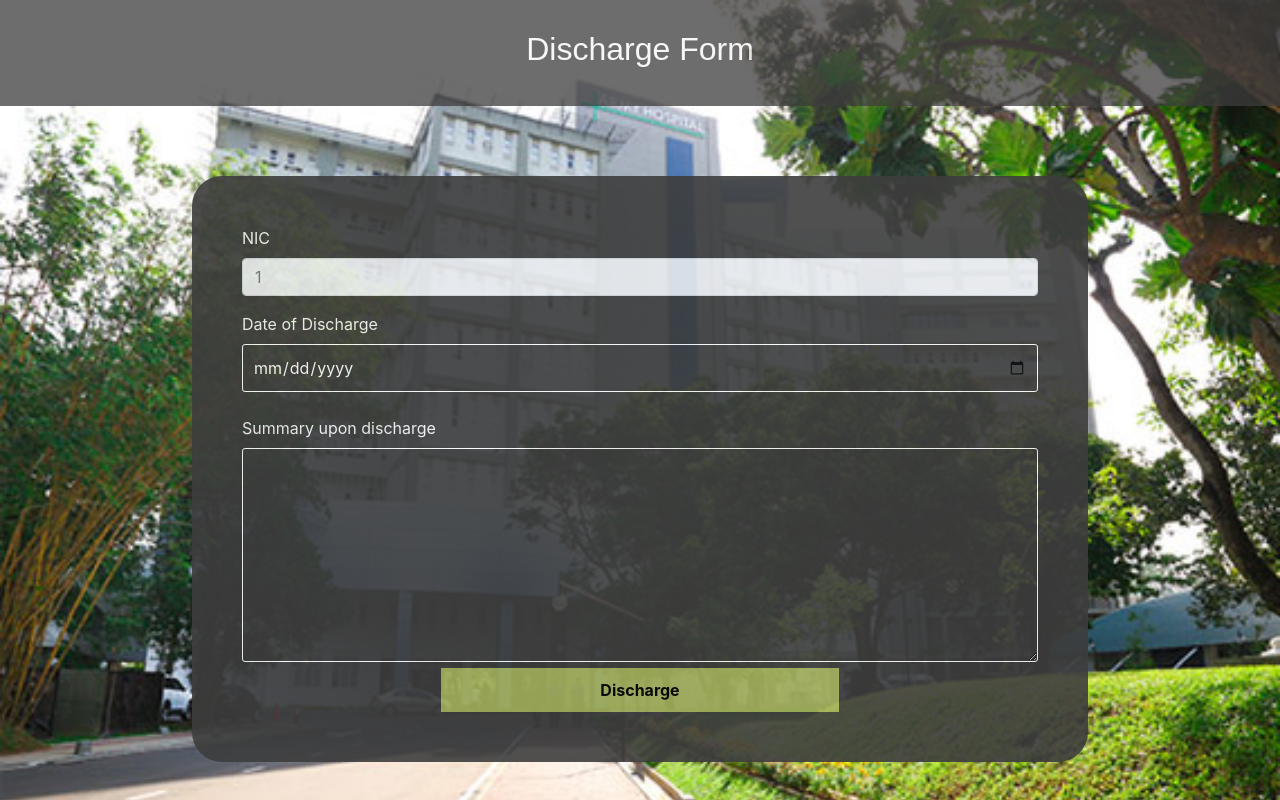
After one commit to Thushani-Jayasekera/IESL_ROBOGAMES_wall_following_virtual_robot, a PHP site: page /Patients/dischargeForm.php in a window 1280 px wide. The commit adds this page. Run offline with PHP 8.4, Linux system fonts and the light colour scheme; the visitor is signed in with stand-in values (Sample User, id 1).

Commit message:
Discharge form

```diff
--- a/Patients/classes/patientcontr.class.php
+++ b/Patients/classes/patientcontr.class.php
@@ -33,6 +33,10 @@ class PatientContr extends PatientModel{
   public function createLabTestsRequests($nic, $serializedBasicECGRequest){
     $this->setLabTestsRequests($nic, $serializedBasicECGRequest);
   }
+  public function addDischarge($nic, $doa, $dischargeDate, $summary){
+    $this->setDischarge($nic, $doa, $dischargeDate, $summary);
+  }
+
 
 
 }
--- /dev/null
+++ b/Patients/dischargeForm.php
@@ -0,0 +1,41 @@
+<!DOCTYPE html>
+<html lang="en" dir="ltr">
+  <head>
+    <meta charset="utf-8">
+    <title>Discharge Form</title>
+    <link rel="stylesheet" href="css/signup.css">
+    <script src="https://code.jquery.com/jquery-3.3.1.slim.min.js" integrity="sha384-q8i/X+965DzO0rT7abK41JStQIAqVgRVzpbzo5smXKp4YfRvH+8abtTE1Pi6jizo" crossorigin="anonymous"></script>
+    <script src="https://cdnjs.cloudflare.com/ajax/libs/popper.js/1.14.7/umd/popper.min.js" integrity="sha384-UO2eT0CpHqdSJQ6hJty5KVphtPhzWj9WO1clHTMGa3JDZwrnQq4sF86dIHNDz0W1" crossorigin="anonymous"></script>
+    <link rel="stylesheet" href="https://stackpath.bootstrapcdn.com/bootstrap/4.4.1/css/bootstrap.min.css" integrity="sha384-Vkoo8x4CGsO3+Hhxv8T/Q5PaXtkKtu6ug5TOeNV6gBiFeWPGFN9MuhOf23Q9Ifjh" crossorigin="anonymous">
+    <script src="https://stackpath.bootstrapcdn.com/bootstrap/4.4.1/js/bootstrap.min.js" integrity="sha384-wfSDF2E50Y2D1uUdj0O3uMBJnjuUD4Ih7YwaYd1iqfktj0Uod8GCExl3Og8ifwB6" crossorigin="anonymous"></script>
+
+  </head>
+  <body>
+    <header>
+      <h2>Discharge Form</h2>
+    </header>
+    <div class="form">
+      <form action="includes/dischargeForm.inc.php" method="post">
+        <fieldset disabled>
+          <div class="form-group">
+            <label for="nic">NIC</label>
+            <?php
+            session_start();
+            $nic = $_SESSION['nic'];
+            echo '<input type="text" id="nic" class="form-control" placeholder="'.$nic.'">';
+            ?>
+          </div>
+        </fieldset>
+        <label for="dof">Date of Discharge</label>
+        <input id='dof' type="date" name="dischargeDate"><br><br>
+        <label for="summary">Summary upon discharge</label>
+        <textarea id = 'summary' name="summary" rows="8" cols="80"></textarea>
+        <button type="submit" name="button">Discharge</button>
+
+      </form>
+
+    </div>
+
+  </body>
+
+</html>
--- a/Patients/oldVisits.php
+++ b/Patients/oldVisits.php
@@ -23,7 +23,7 @@
      <table class='content-table' border='1'>
        <thead>
 
-       <tr> <th>Date of Admission</th><th>Reason for admission</th><th>Medical History</th><th>Current medications</th><th>Doctor</th><th>Ward</th></tr>
+       <tr> <th>Date of Admission</th><th>Reason for admission</th><th>Medical History</th><th>Current medications</th><th>Doctor</th><th>Ward</th><th>Date of Discharge</th><th>Summary upon Discharge</th></tr>
       </thead>
       <tbody>
 
@@ -39,8 +39,10 @@
           $cm = $result['cm'];
           $doctor = $result['doctor'];
           $ward = $result['ward'];
+          $dischargeDate = $result['discharge_date'];
+          $dischargeSummary = $result['discharge_summary'];
           echo "<tr>
-            <td>$doa</td><td>$reason</td><td>$history</td><td>$cm</td><td>$doctor</td><td>$ward</td>
+            <td>$doa</td><td>$reason</td><td>$history</td><td>$cm</td><td>$doctor</td><td>$ward</td><td>$dischargeDate</td><td>$dischargeSummary</td>
           </tr>";
         }
       ?>
```
Also changed, not shown: Patients/classes/discharge.class.php (added, +29 -0 lines), Patients/classes/patientmodel.class.php (+11 -5 lines), Patients/includes/dischargeForm.inc.php (added, +15 -0 lines), Patients/patientProfile.php (+6 -4 lines), Patients/includes/drugIssueRequest.inc.php (line endings or trailing spaces).
